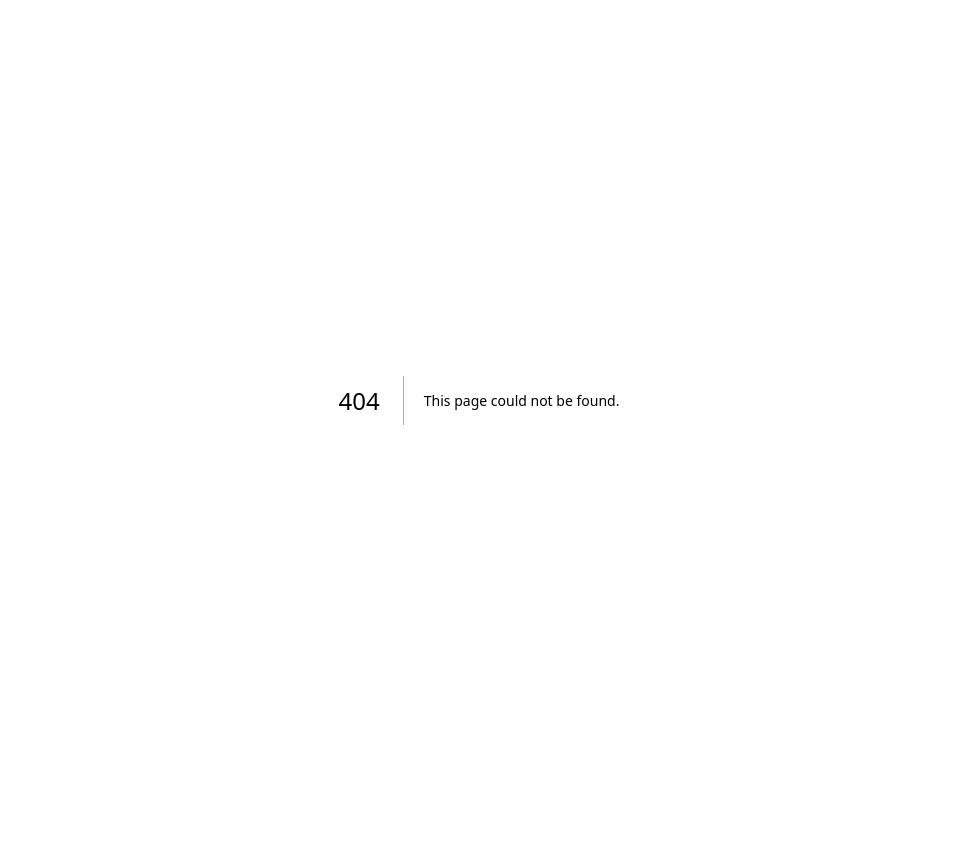
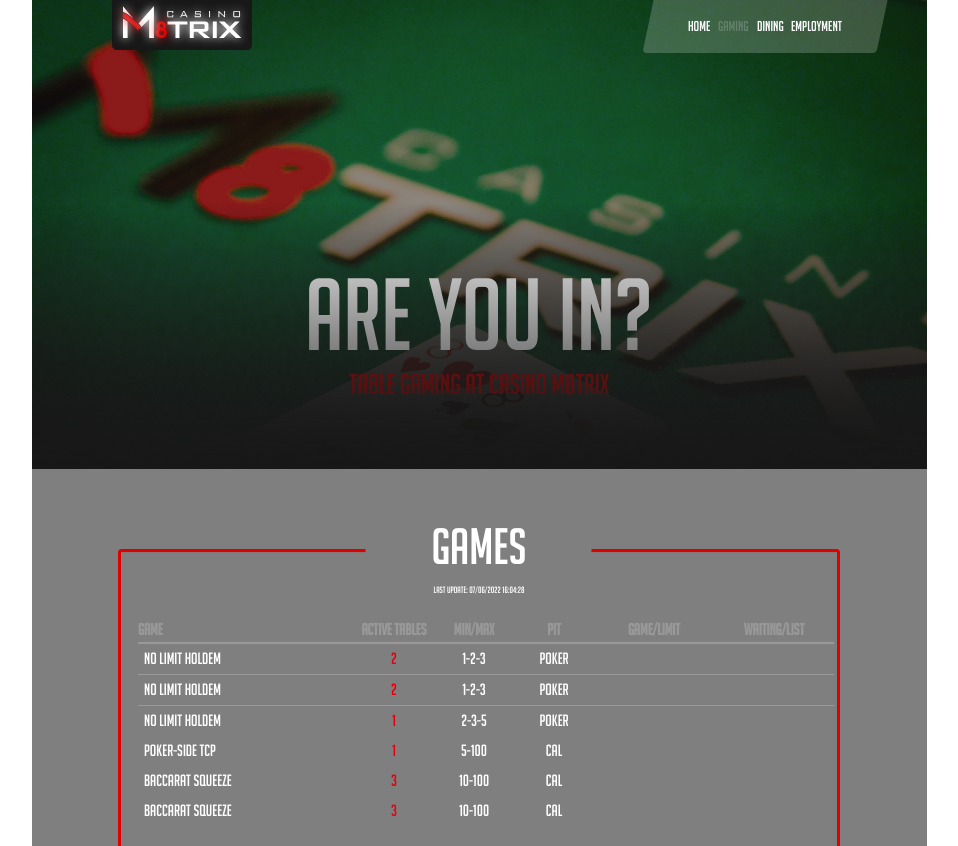
Before and after one commit to JamesRubic/CasinoGame, a Next.js app: page /gaming in a window 1280 px wide. Before the commit this address had no page. Shown: the whole page, without its empty margins (161-1119 px from the left). Before the commit the page ends 800 px from the top, so only its background shows below. Built offline with nearby package versions, Linux system fonts and the light colour scheme.

Commit message:
gaming initial

```diff
--- /dev/null
+++ b/app/components/gaming/trCom.tsx
@@ -0,0 +1,16 @@
+const TrCom = (props: any) => {
+
+    const { data } = props;
+
+
+    return (
+        <tr className="text-white text-center border-b-1 border-b-white/20">
+            <td className="text-left">No limit holdem</td>
+            <td className="text-red-600">2</td>
+            <td className="">1-2-3</td>
+            <td className="">POKER</td>
+        </tr>
+    )
+}
+
+export default TrCom
--- a/app/components/home/games.tsx
+++ b/app/components/home/games.tsx
@@ -1,7 +1,16 @@
+"use client"
+
+import { useRouter } from "next/router";
 import GameIcon from "./gameicon"
+import Link from "next/link";
 
 const Games = () => {
 
+    // const router = useRouter();
+
+    // const goToGamingPage = () => {
+    //     router.push('/gaming'); // Navigate to the gaming page
+    // };
 
     return (
         <div className="bg-black/50 relative flex flex-col justify-center">
@@ -17,7 +26,9 @@ const Games = () => {
                     <GameIcon icon="aka" name="AKA PAI GOW POKER" />
                     <GameIcon icon="pri" name="PAI GOW TILES" />
                 </div>
-                <button className="bg-red-600 -skew-x-12 p-2 flex justify-center mt-7 w-[102px] mx-auto mb-11"><p className="text-white skew-x-12">All Games</p></button>
+                <Link href={"/gaming"}>
+                    <button className="bg-red-600 -skew-x-12 p-2 flex justify-center mt-7 w-[102px] mx-auto mb-11"><p className="text-white skew-x-12">All Games</p></button>
+                </Link>
             </div>
 
         </div>
--- a/app/components/home/inputModel.tsx
+++ b/app/components/home/inputModel.tsx
@@ -8,7 +8,7 @@ const InputModel = (props: any) => {
     return (
         <div className="flex border-b-3 border-red-600 mb-3">
             <p className="text-[12px] text-normal mt-[42.5px] ml-3 mr-3 text-white/80 min-w-[170px]">{text}</p>
-            <input className="w-[190px] h-[55px] text-[50px] text-white mt-4" value={input} />
+            <p className="w-[190px] h-[55px] text-[50px] text-white mt-4 mb-2">{input}</p>
         </div>
     )
 }
--- a/app/components/home/jackpot.tsx
+++ b/app/components/home/jackpot.tsx
@@ -6,8 +6,8 @@ const Jackpot = () => {
 
     const [value, setValue] = useState({
         first: "$ 10,000.00",
-        second: "$ 100,000.00",
-        third: "$ 100,000.00"
+        second: "$100,000.00",
+        third: "$100,000.00"
     })
 
     return (
--- a/app/components/layout/header.tsx
+++ b/app/components/layout/header.tsx
@@ -6,7 +6,7 @@ const Header = (props: any) => {
     const { className = "" } = props
 
     return (
-        <header className="relative sm:bg-red-600">
+        <header className="relative ">
             <Link href="#" className="absolute left-20 top-0 cursor-pointer sm:inherit">
                 <Image src={`/logo.svg`} alt="logo" width={140} height={50} />
             </Link>
--- a/app/components/layout/layout.tsx
+++ b/app/components/layout/layout.tsx
@@ -1,4 +1,3 @@
-import Jackpot from "../jackpot"
 import Footer from "./footer"
 import Header from "./header"
 
--- a/app/components/layout/navbar.tsx
+++ b/app/components/layout/navbar.tsx
@@ -32,7 +32,7 @@ const Navbar = () => {
     // }, [])
 
     return (
-        <ul className="flex gap-2 py-4 px-10 bg-white/20 -skew-x-12 mr-11">
+        <ul className="flex gap-2 py-4 px-10 bg-white/20 -skew-x-12 mr-11 rounded-b-sm">
             {menulist.map((menu, idx) => (
                 <Link href={menu.path} className={`uppercase  text-[14px] cursor-pointer skew-x-12  ${path === menu.path ? "text-white/20" : "text-white"}`} key={idx}>{menu.label}</Link>
             ))}
--- /dev/null
+++ b/app/gaming/page.tsx
@@ -0,0 +1,69 @@
+import TrCom from "../components/gaming/trCom"
+import Header from "../components/layout/header"
+
+const Gaming = () => {
+
+    return (
+        <div>
+            <main className="">
+                <Header className="absolute right-0" />
+                <div className="bg-[url(/assets/images/gaming_header.png)] bg-no-repeat bg-cover h-[469px] flex flex-col justify-end w-full" >
+                    <div className="bg-[url(/assets/images/bggradient_home.png)] bg-no-repeat bg-cover w-full h-[267px]"></div>
+                </div>
+                <div className="bg-black/50 relative flex flex-col justify-center pt-20">
+                    <div className="bg-[url(/assets/images/games_border.png)] bg-no-repeat w-[722px] mx-auto">
+                        <p className="text-white text-center text-[50px] -mt-10">GAMES</p>
+                        <p className="text-[9px] text-white text-center">Last Update: 07/06/2022 16:04:28</p>
+                        <table className="m-5">
+                            <thead className="text-white/20">
+                                <tr className="border-b-2 border-b-white/20">
+                                    <th className="min-w-54 text-left ">Game</th>
+                                    <th className="min-w-20">Active Tables</th>
+                                    <th className="min-w-20">Min/Max</th>
+                                    <th className="min-w-20">PIT</th>
+                                    <th className="min-w-30">Game/Limit</th>
+                                    <th className="min-w-30">Waiting/List</th>
+                                </tr>
+                            </thead>
+                            <tbody>
+                                <TrCom data={"1"} />
+                                <tr className="text-white text-center border-b-1 border-b-white/20">
+                                    <td className="text-left">No limit holdem</td>
+                                    <td className="text-red-600">2</td>
+                                    <td className="">1-2-3</td>
+                                    <td className="">POKER</td>
+                                </tr>
+                                <tr className="text-white text-center">
+                                    <td className="text-left">No limit holdem</td>
+                                    <td className="text-red-600">1</td>
+                                    <td className="">2-3-5</td>
+                                    <td className="">POKER</td>
+                                </tr>
+                                <tr className="text-white text-center">
+                                    <td className="text-left">Poker-side TCP</td>
+                                    <td className="text-red-600">1</td>
+                                    <td className="">5-100</td>
+                                    <td className="">CAL</td>
+                                </tr>
+                                <tr className="text-white text-center">
+                                    <td className="text-left">Baccarat Squeeze</td>
+                                    <td className="text-red-600">3</td>
+                                    <td className="">10-100</td>
+                                    <td className="">CAL</td>
+                                </tr>
+                                <tr className="text-white text-center">
+                                    <td className="text-left">Baccarat Squeeze</td>
+                                    <td className="text-red-600">3</td>
+                                    <td className="">10-100</td>
+                                    <td className="">CAL</td>
+                                </tr>
+                            </tbody>
+                        </table>
+                    </div>
+                </div>
+            </main>
+        </div>
+    )
+}
+
+export default Gaming
--- a/app/globals.css
+++ b/app/globals.css
@@ -43,3 +43,7 @@ button:hover{
   box-shadow: 0 0 8px 4px rgba(255, 255, 255, 0.7);
   cursor: pointer;
 }
+
+tr td{
+  padding: 3px 6px;
+}
--- a/app/home/page.tsx
+++ b/app/home/page.tsx
@@ -15,7 +15,7 @@ const HomePage = () => {
 
     return (
 
-        < div className="flex flex-col min-h-screen" >
+        <div className="flex flex-col min-h-screen" >
             <main className="">
                 <Header className="absolute right-0" />
                 {/* Hero Section */}
--- a/app/layout.tsx
+++ b/app/layout.tsx
@@ -30,7 +30,7 @@ export default function RootLayout({
         <link href="/assets/fonts/big_noodle_titling.ttf" rel="stylesheet" />
       </Head>
       <body
-        className={`${geistSans.variable} ${geistMono.variable} antialiased min-w-screen m-auto bg-black/90`}
+        className={`${geistSans.variable} ${geistMono.variable} antialiased min-w-screen m-auto`}
       >
         <div className="max-w-[895px] m-auto">{children}</div>
       </body>
```
Also changed, not shown: public/assets/images/gaming_header.png (added).
